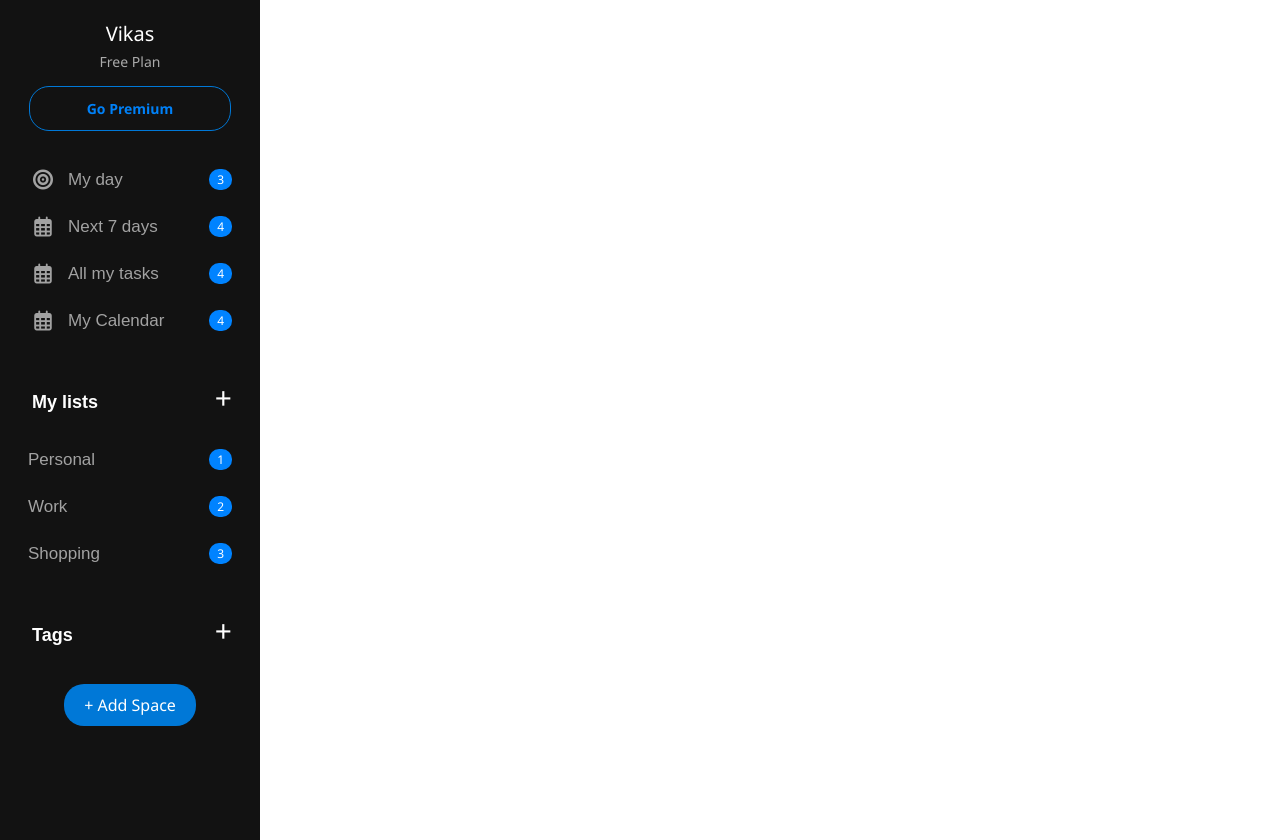
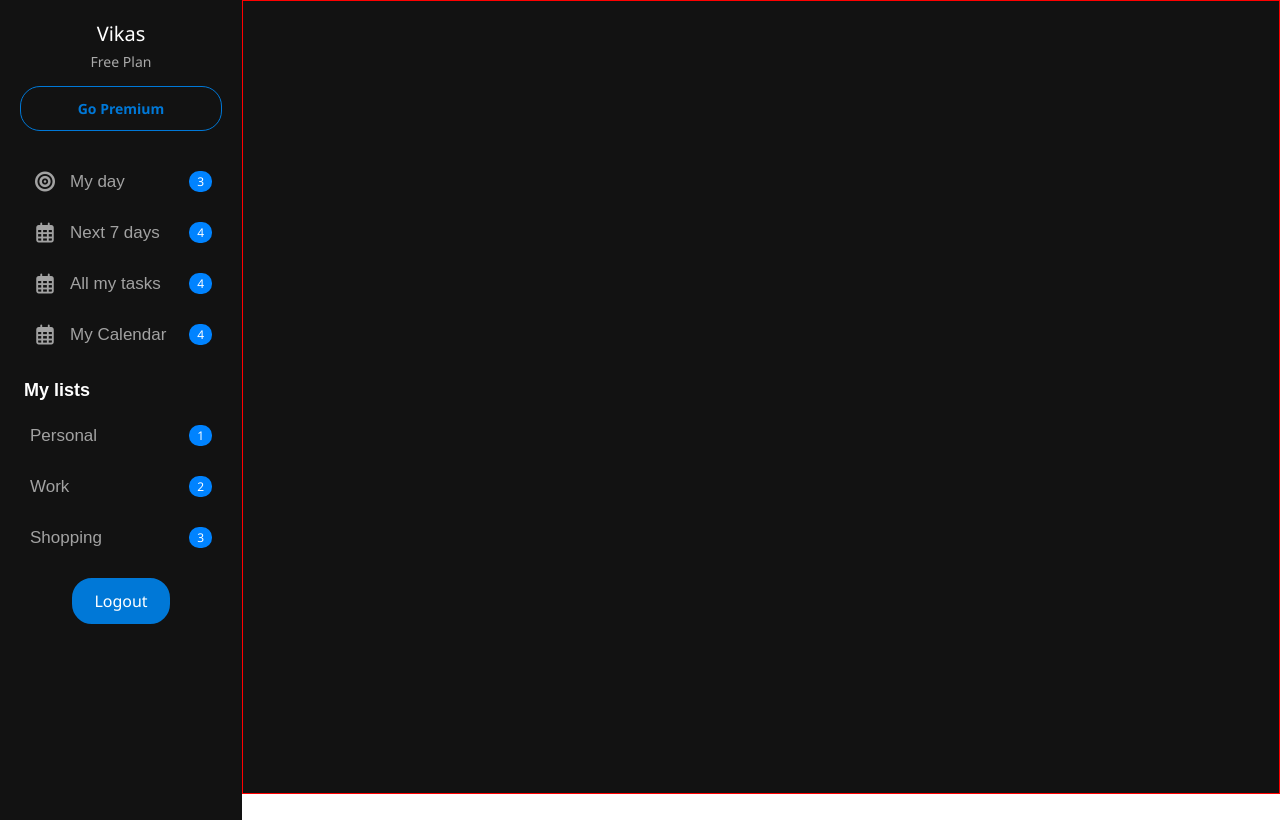
Before and after one commit to OraonShivam21/tracker-jet-app, a plain HTML site: page frontend/taskpage/sidebar.html in a window 1280 px wide. Drawn offline with Linux system fonts and the light colour scheme.

```diff
--- a/frontend/taskpage/sidebar.css
+++ b/frontend/taskpage/sidebar.css
@@ -6,15 +6,14 @@
     margin: 0px;
     /* padding: 0;  */
     /* border: 1px solid red; */
-
-
+    display: flex;
 }
 
 .sidebar {
     width: 220px;
     background-color: #121212;
      height: 100vh;
-    padding: 20px;
+    padding: 20px 20px 0;
    margin-top: 0px;
     /* border: 1px solid red; */
 
@@ -41,30 +40,35 @@
     text-decoration: none;
     /* background-color: #0078D7; */
     border: 1px solid #0078D7;
-    color:rgb(0,129,248);
+    color:#0078D7;
     font-size:14px;
     padding: 12px 40px;
     border-radius: 20px;
     margin: 10px auto;
     width: 120px;
     font-weight:700;
-    transition: background-color 0.3s;
+    transition: all 0.3s;
 }
 
 .go-premium-btn:hover {
-    background-color: #005ba1;
+    color: #fff;
+    background-color: #0078D7;
 }
 
 .menu-item {
     display: flex;
     align-items: center;
+    border-radius: 8px;
     margin-bottom: 10px;
     font-size: 20px;
-    padding: 8px;
+    padding: 10px;
 
 }
-.menu-item:hover{
+.menu-item:hover {
+    background-color: #0078D7;
+    color: #fff;
     cursor: pointer;
+    transition: .3s;
 }
 
 .menu-item i {
@@ -118,21 +122,31 @@
     font-family: sans-serif;
 
     font-weight:700;
-    /* line-height: 400px; */
+    line-height: 50px;
 }
 
-.add-space-btn {
+.logout-btn {
     display: block;
     text-decoration: none;
     background-color: #0078D7;
     color: white;
+    font-weight: 500;
     padding: 10px 20px;
+    border: 2px solid #0078D7;
     border-radius: 20px;
     margin: 20px auto;
     width: fit-content;
-    transition: background-color 0.3s;
+    transition: all 0.3s;
 }
 
-.add-space-btn:hover {
-    background-color: #005ba1;
+.logout-btn:hover {
+    background-color: transparent;
+    color: #008cff;
 }
+
+.my-day-section {
+    border: 1px solid red;
+    background-color: #121212;
+    width: 100%;
+    height: 99vh;
+}
--- a/frontend/taskpage/sidebar.html
+++ b/frontend/taskpage/sidebar.html
@@ -45,10 +45,7 @@
             <span class="badge">4</span>
         </div>
 
-        <div class="menu-item">
-            <span id="section-title">My lists</span>
-            <span class="addList">+</span>
-        </div>
+        <span id="section-title">My lists</span>
 
         <div class="menu-item">
             <!-- <i class="far fa-circle"></i>  -->
@@ -66,12 +63,11 @@
             <span class="badge">3</span>
         </div>
 
-        <div class="menu-item">
-            <span id="section-title">Tags</span>
-            <span class="addList" id="tags">+</span>
-        </div>
+        <a href="#" class="logout-btn">Logout</a>
+    </div>
 
-        <a href="#" class="add-space-btn">+ Add Space</a>
+    <div class="my-day-section">
+
     </div>
 </body>
 
```
Also changed, not shown: backend/models/task.model.js (+4 -4 lines).
